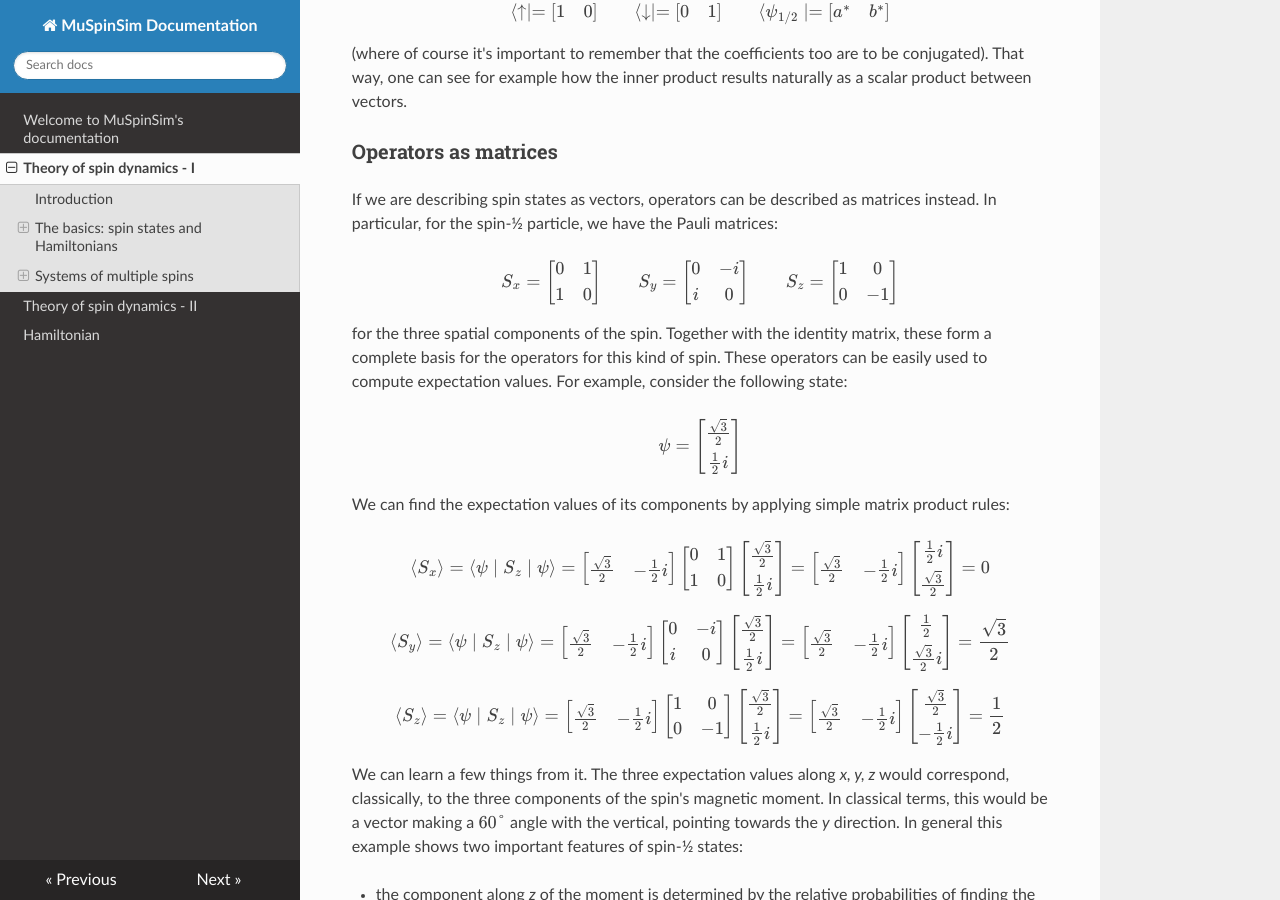
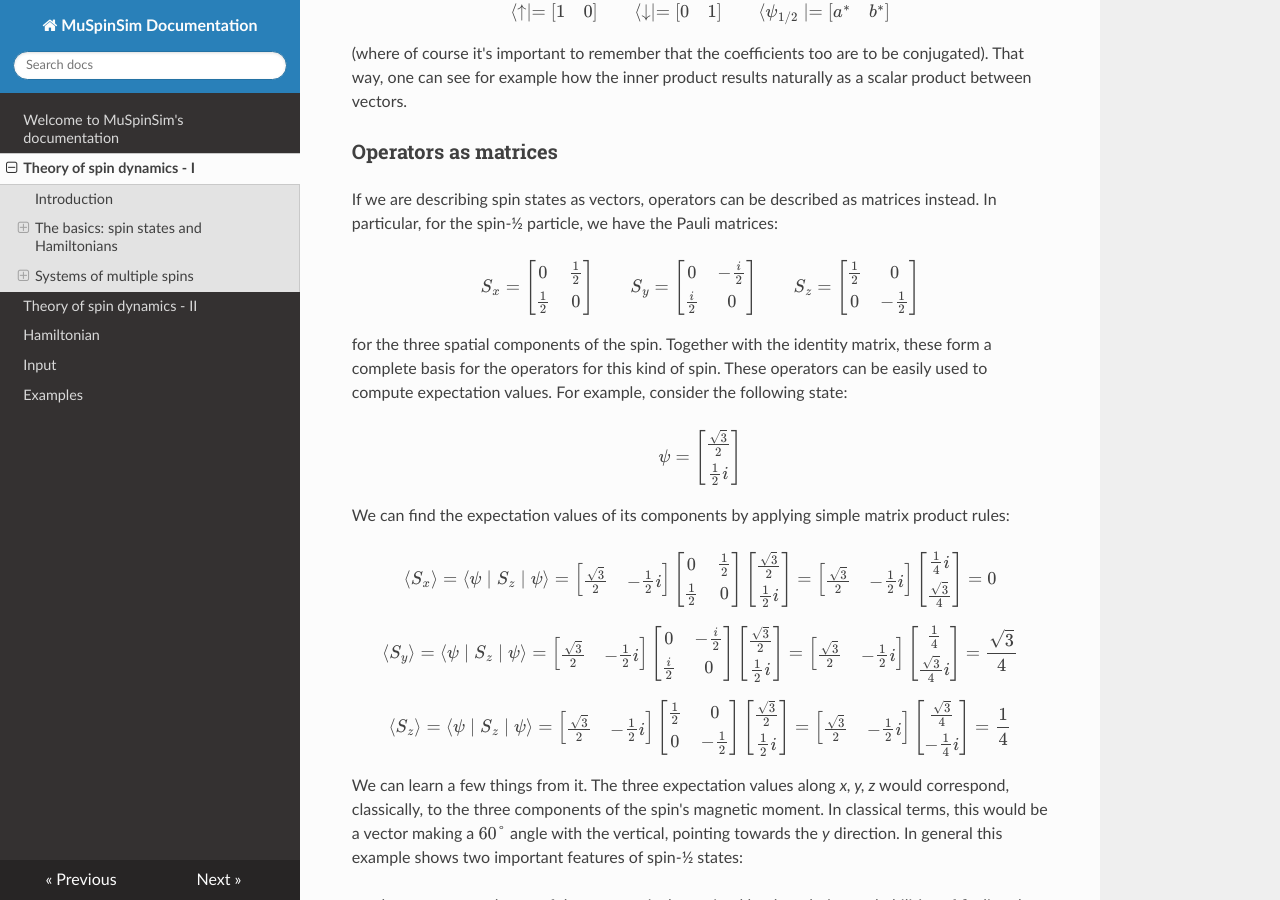
Before and after one commit to muon-spectroscopy-computational-project/muspinsim, an MkDocs documentation site: the page built from docs/docs/theory_1.md, in a window 1280 px wide and 900 px high, scrolled down 1235 px. Built offline with MkDocs 1.6.1, drawn with Linux system fonts in a browser that asks for light colours; nearby versions of some CDN libraries; some of the changed text lies outside the part shown.

```diff
--- a/docs/docs/theory_1.md
+++ b/docs/docs/theory_1.md
@@ -54,18 +54,18 @@
 
 $$
 S_x = \begin{bmatrix}
-0 & 1 \\
-1 & 0
+0 & \frac{1}{2} \\
+\frac{1}{2} & 0
 \end{bmatrix}
 \qquad
 S_y = \begin{bmatrix}
-0 & -i \\
-i & 0
+0 & -\frac{i}{2} \\
+\frac{i}{2} & 0
 \end{bmatrix}
 \qquad
 S_z = \begin{bmatrix}
-1 & 0 \\
-0 & -1
+\frac{1}{2} & 0 \\
+0 & -\frac{1}{2}
 \end{bmatrix}
 $$
 
@@ -87,8 +87,31 @@
 -\frac{1}{2}i
 \end{bmatrix}
  \begin{bmatrix}
-0 & 1 \\
-1 & 0
+0 & \frac{1}{2} \\
+\frac{1}{2} & 0
+\end{bmatrix}\begin{bmatrix}
+\frac{\sqrt{3}}{2} \\
+\frac{1}{2}i
+\end{bmatrix} =
+\begin{bmatrix}
+\frac{\sqrt{3}}{2} &
+-\frac{1}{2}i
+\end{bmatrix}
+\begin{bmatrix}
+\frac{1}{4}i \\
+\frac{\sqrt{3}}{4}
+\end{bmatrix} = 0
+$$
+
+$$
+\langle S_y \rangle = \langle\psi\mid S_z \mid\psi\rangle =
+\begin{bmatrix}
+\frac{\sqrt{3}}{2} &
+-\frac{1}{2}i
+\end{bmatrix}
+ \begin{bmatrix}
+0 & -\frac{i}{2} \\
+\frac{i}{2} & 0
 \end{bmatrix}
 \begin{bmatrix}
 \frac{\sqrt{3}}{2} \\
@@ -99,20 +122,20 @@
 -\frac{1}{2}i
 \end{bmatrix}
 \begin{bmatrix}
-\frac{1}{2}i \\
-\frac{\sqrt{3}}{2}
-\end{bmatrix} = 0
+\frac{1}{4} \\
+\frac{\sqrt{3}}{4}i
+\end{bmatrix} = \frac{\sqrt{3}}{4}
 $$
 
 $$
-\langle S_y \rangle = \langle\psi\mid S_z \mid\psi\rangle =
+\langle S_z \rangle = \langle\psi\mid S_z \mid\psi\rangle =
 \begin{bmatrix}
 \frac{\sqrt{3}}{2} &
 -\frac{1}{2}i
 \end{bmatrix}
- \begin{bmatrix}
-0 & -i \\
-i & 0
+\begin{bmatrix}
+\frac{1}{2} & 0 \\
+0 & -\frac{1}{2}
 \end{bmatrix}
 \begin{bmatrix}
 \frac{\sqrt{3}}{2} \\
@@ -123,33 +146,9 @@
 -\frac{1}{2}i
 \end{bmatrix}
 \begin{bmatrix}
-\frac{1}{2} \\
-\frac{\sqrt{3}}{2}i
-\end{bmatrix} = \frac{\sqrt{3}}{2}
-$$
-
-$$
-\langle S_z \rangle = \langle\psi\mid S_z \mid\psi\rangle =
-\begin{bmatrix}
-\frac{\sqrt{3}}{2} &
--\frac{1}{2}i
-\end{bmatrix}
-\begin{bmatrix}
-1 & 0 \\
-0 & -1
-\end{bmatrix}
-\begin{bmatrix}
-\frac{\sqrt{3}}{2} \\
-\frac{1}{2}i
-\end{bmatrix} =
-\begin{bmatrix}
-\frac{\sqrt{3}}{2} &
--\frac{1}{2}i
-\end{bmatrix}
-\begin{bmatrix}
-\frac{\sqrt{3}}{2} \\
--\frac{1}{2}i
-\end{bmatrix} = \frac{1}{2}
+\frac{\sqrt{3}}{4} \\
+-\frac{1}{4}i
+\end{bmatrix} = \frac{1}{4}
 $$
 
 We can learn a few things from it. The three expectation values along *x, y, z* would correspond, classically, to the three components of the spin's magnetic moment. In classical terms, this would be a vector making a $60°$ angle with the vertical, pointing towards the *y* direction. In general this example shows two important features of spin-½ states:
@@ -172,12 +171,12 @@
 \mid \psi(t) \rangle = e^{-\frac{i}{\hbar}Ht} \mid \psi(0) \rangle.
 $$
 
-
 The key task of MuSpinSim is to solve this equation in time, and then estimate the expectation values of the observables that interest us. The simplest way to do so in the case of a small system is to diagonalise the Hamiltonian, which numerically can be done fairly easily by taking advantage of its properties (for example using the NumPy routine `numpy.linalg.eigh`). This gives a number of eigenvalues $\lambda_i$ and corresponding eigenvectors (namely, eigenstates) $\mid u_i \rangle$. One can then write the Hamiltonian matrix as:
 
 $$
 H = \sum_i \lambda_i \mid u_i \rangle \langle u_i \mid = UH_0U^\dagger
 $$
+
 where $H_0$ is a diagonal matrix with the eigenvalues along its diagonal, and $U$ is the matrix with the eigenvectors for columns (and $U^\dagger$ its conjugate transpose). One can then transform the wavefunction in this new basis, and the matrix exponential of the now diagonal Hamiltonian becomes trivial.
 
 > **For developers:** the `Hamiltonian` class is a mixin inheriting from `Operator` and `Hermitian` and is found in `muspinsim/hamiltonian.py`.
@@ -231,7 +230,7 @@
 \end{bmatrix}.
 $$
 
-Now imagine taking a measurement of the spin along the *x* axis. Using the formulas above, we can discover $\langle \psi_+ \mid S_x \mid \psi_+ \rangle = 1$ and $\langle \psi_- \mid S_x \mid \psi_- \rangle = -1$, so that the total average measured spin will be 0. What if we used a density matrix? Then we would find out:
+Now imagine taking a measurement of the spin along the *x* axis. Using the formulas above, we can discover $\langle \psi_+ \mid S_x \mid \psi_+ \rangle = 1/2$ and $\langle \psi_- \mid S_x \mid \psi_- \rangle = -1/2$, so that the total average measured spin will be 0. What if we used a density matrix? Then we would find out:
 
 $$
 \rho_+ = \mid \psi_+ \rangle \langle \psi_+ \mid = \begin{bmatrix}
@@ -369,19 +368,19 @@
 
 $$
 S_z^\mu S_x^e = \begin{bmatrix}
-1 & 0 \\
-0 & -1
+\frac{1}{2} & 0 \\
+0 & -\frac{1}{2}
 \end{bmatrix}
 \otimes
 \begin{bmatrix}
-0 & 1 \\
-1 & 0
+0 & \frac{1}{2} \\
+\frac{1}{2} & 0
 \end{bmatrix} =
 \begin{bmatrix}
-0 & 1 & 0 & 0 \\
-1 & 0 & 0 & 0 \\
-0 & 0 & 0 &-1 \\
-0 & 0 &-1 & 0
+0 & \frac{1}{4} & 0 & 0 \\
+\frac{1}{4} & 0 & 0 & 0 \\
+0 & 0 & 0 &-\frac{1}{4} \\
+0 & 0 &-\frac{1}{4} & 0
 \end{bmatrix}
 $$
 
@@ -390,8 +389,8 @@
 $$
 S_x^\mu = S_x^\mu\mathbb{I}^e =
 \begin{bmatrix}
-0 & 1 \\
-1 & 0
+0 & \frac{1}{2} \\
+\frac{1}{2} & 0
 \end{bmatrix}
 \otimes
 \begin{bmatrix}
@@ -399,10 +398,10 @@
 0 & 1
 \end{bmatrix} =
 \begin{bmatrix}
-0 & 0 & 1 & 0 \\
-0 & 0 & 0 &1 \\
-1 & 0 & 0 & 0 \\
-0 &1 & 0 & 0 \\
+0 & 0 & \frac{1}{2} & 0 \\
+0 & 0 & 0 & \frac{1}{2} \\
+\frac{1}{2} & 0 & 0 & 0 \\
+0 & \frac{1}{2} & 0 & 0 \\
 \end{bmatrix}
 $$
 
--- a/docs/mkdocs.yml
+++ b/docs/mkdocs.yml
@@ -14,3 +14,5 @@
   - 'theory_1.md'
   - 'theory_2.md'
   - 'hamiltonian.md'
+  - 'input.md'
+  - 'examples.md'
```
Also changed, not shown: docs/docs/hamiltonian.md (+2 -0 lines), docs/docs/index.md (+3 -1 lines), docs/docs/theory_2.md (+85 -1 lines), docs/docs/example1.md (added), docs/docs/examples.md (added), docs/docs/input.md (added), 1 other file.
